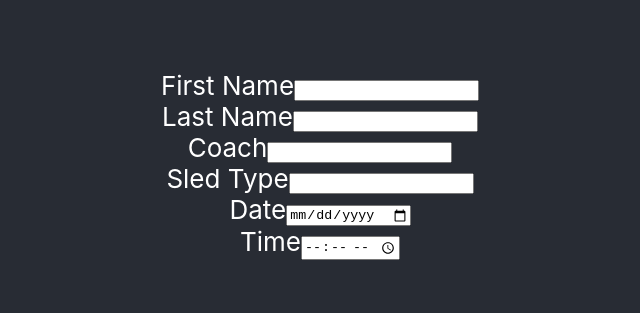
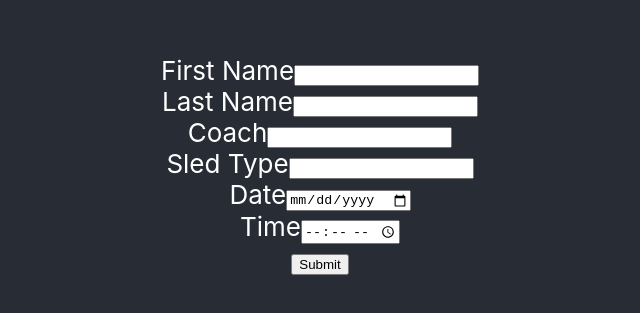
Before and after one commit to TedKordas/athlogin, a React (Create React App) app: page / in a window 1280 px wide. Shown: the part 235-548 px from the top of the page, without its empty margins (320-960 px from the left). Built offline with nearby package versions, Linux system fonts and the light colour scheme.

Commit message:
Added submit

```diff
--- a/src/App.js
+++ b/src/App.js
@@ -31,6 +31,9 @@ function App() {
           <label for="time">Time</label>
           <input id="time" name="time" type="time"></input>
         </div>
+        <div>
+          <input id="submit" name="submit" type="submit"></input>
+        </div>
       </header>
     </div>
   );
```
